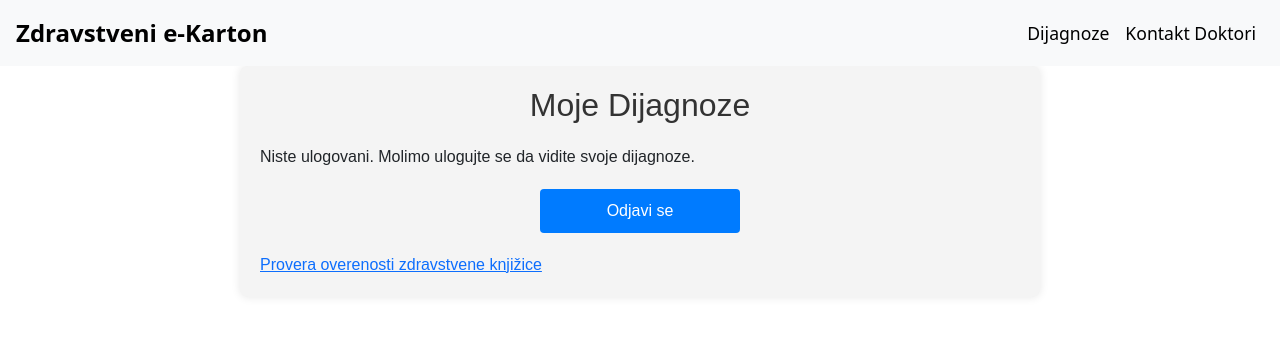
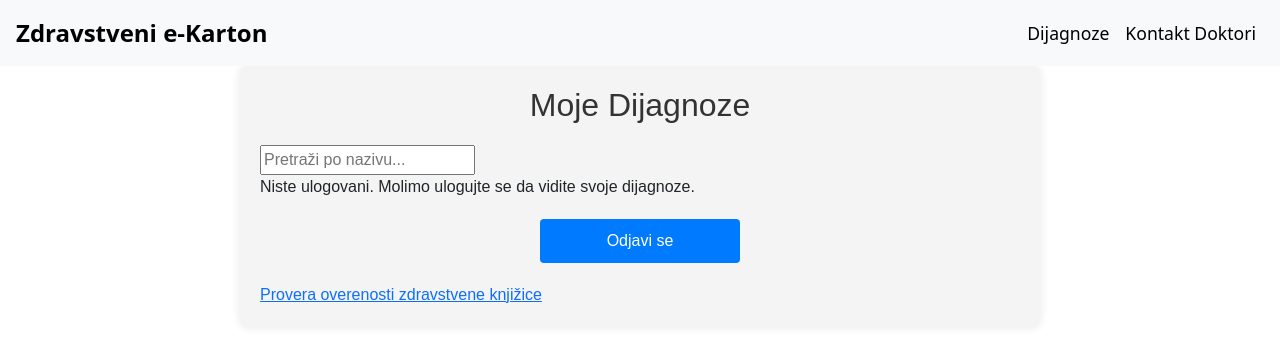
Before and after one commit to elab-development/internet-tehnologije-projekat-appzdravstveniekarton_2019_0285, a React (Create React App) app in the folder React/zdravstveni-e-karton/: page /dijagnoze in a window 1280 px wide. Shown: the top 342 px of the page. Built offline with nearby package versions, Linux system fonts and the light colour scheme.

Commit message:
Dodavanje pretrage

```diff
--- a/React/zdravstveni-e-karton/src/pages/Dijagnoze.js
+++ b/React/zdravstveni-e-karton/src/pages/Dijagnoze.js
@@ -6,6 +6,8 @@ import '../styles/Dijagnoze.css';
 
 const HomePage = () => {
   const [diagnoses, setDiagnoses] = useState([]);
+  const [filteredDiagnoses, setFilteredDiagnoses] = useState([]); // Dodato stanje za filtrirane dijagnoze
+  const [searchTerm, setSearchTerm] = useState(''); // Stanje za pretragu
   const [isLoggedIn, setIsLoggedIn] = useState(false);
   const navigate = useNavigate();
 
@@ -16,9 +18,6 @@ const HomePage = () => {
     if (loggedIn === 'true' && token) {
       setIsLoggedIn(true);
 
-      console.log(`Bearer ${token}`);  // Provera tokena pre slanja zahteva
-
-      // Fetch podataka o trenutno ulogovanom korisniku
       axios.get('http://127.0.0.1:8000/api/user', {
         headers: {
           Authorization: `Bearer ${token}`,
@@ -26,7 +25,6 @@ const HomePage = () => {
       })
       .then(response => {
         const userId = response.data.id;
-        // Zatim dohvati dijagnoze za tog korisnika
         return axios.get(`http://127.0.0.1:8000/api/v1/users/${userId}/dijagnozas`, {
           headers: {
             Authorization: `Bearer ${token}`,
@@ -34,13 +32,24 @@ const HomePage = () => {
         });
       })
       .then(response => {
-        setDiagnoses(response.data); // Setuj dijagnoze iz odgovora
+        setDiagnoses(response.data);
+        setFilteredDiagnoses(response.data); // Inicijalno setuj filtrirane dijagnoze
       })
       .catch(error => {
         console.error('Error fetching diagnoses:', error);
       });
     }
   }, []);
+
+  // Funkcija za filtriranje dijagnoza po nazivu
+  const handleSearch = (e) => {
+    const searchValue = e.target.value.toLowerCase();
+    setSearchTerm(searchValue);
+    const filtered = diagnoses.filter(diagnosis =>
+      diagnosis.naziv.toLowerCase().includes(searchValue)
+    );
+    setFilteredDiagnoses(filtered);
+  };
 
   const handleLogout = () => {
     localStorage.removeItem('loggedIn');
@@ -54,13 +63,21 @@ const HomePage = () => {
     return new Date(dateString).toLocaleDateString('sr-RS', options);
   };
 
-
   return (
     <div className="home-page">
       <h2>Moje Dijagnoze</h2>
+
+      {/* Input polje za pretragu */}
+      <input
+        type="text"
+        placeholder="Pretraži po nazivu..."
+        value={searchTerm}
+        onChange={handleSearch} // Poziv funkcije za pretragu
+      />
+
       {isLoggedIn ? (
         <ul>
-          {diagnoses.map((diagnosis, index) => (
+          {filteredDiagnoses.map((diagnosis, index) => (
             <li key={index}>
               <strong>Naziv:</strong> {diagnosis.naziv}<br />
               <strong>Opis:</strong> {diagnosis.opis}<br />
@@ -82,7 +99,6 @@ const HomePage = () => {
       >
         Provera overenosti zdravstvene knjižice
       </a>
-
     </div>
   );
 };
```
